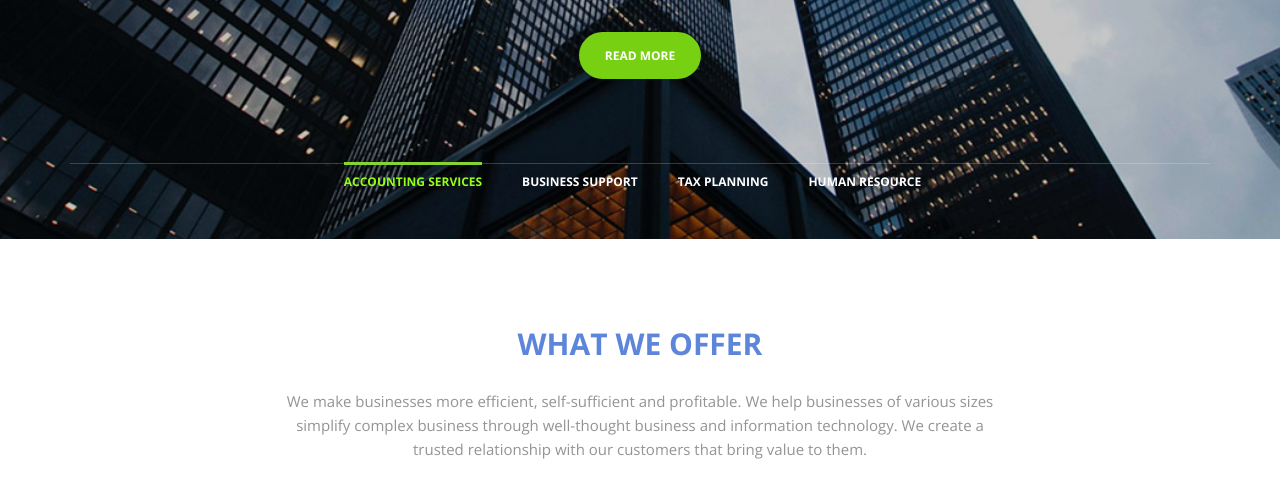
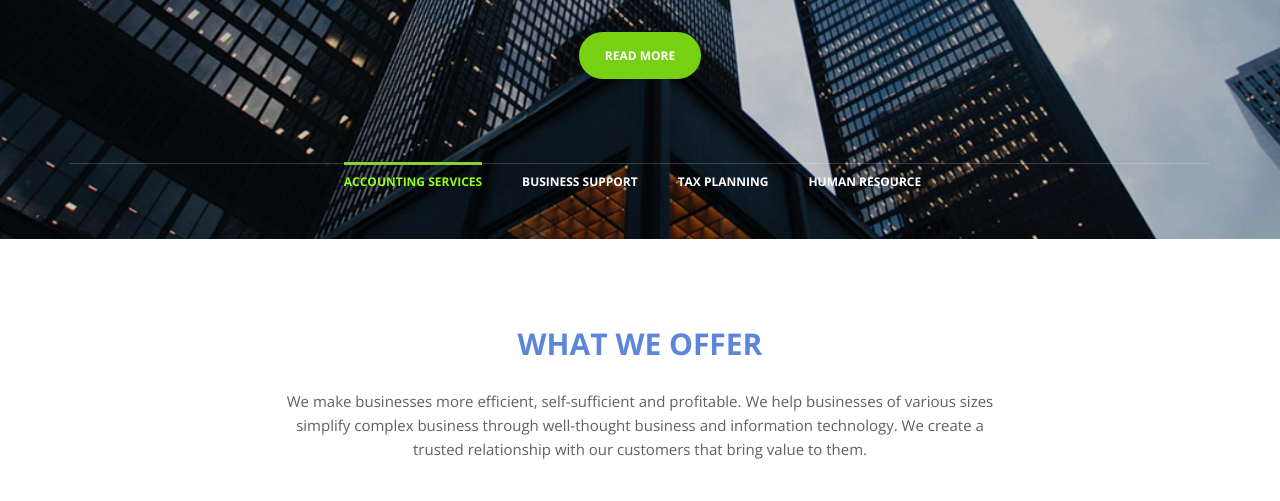
Before and after one commit to codesproject/startsynergy, a plain HTML site: page index.html in a window 1280 px wide. Shown: the part 451-952 px from the top of the page. Drawn offline with nearby package versions, Linux system fonts and the light colour scheme; files whose address does not match are found by name.

Commit message:
change color

```diff
--- a/index.html
+++ b/index.html
@@ -183,7 +183,7 @@
           <div class="container g-max-width-770">
             <h2 class="text-uppercase g-line-height-1 g-font-weight-700 g-font-size-30 g-color-gray-dark-v1 g-mb-30">WHAT WE OFFER</h2>
 
-            <p class="mb-0 g-font-size-15">We make businesses more efficient, self-sufficient and profitable. We help businesses of various sizes simplify complex business through well-thought business and information technology. We create a trusted relationship with our customers that bring value to them.</p>
+            <p class="mb-0 g-font-size-15 fontColor">We make businesses more efficient, self-sufficient and profitable. We help businesses of various sizes simplify complex business through well-thought business and information technology. We create a trusted relationship with our customers that bring value to them.</p>
           </div>
         </div>
 
```
